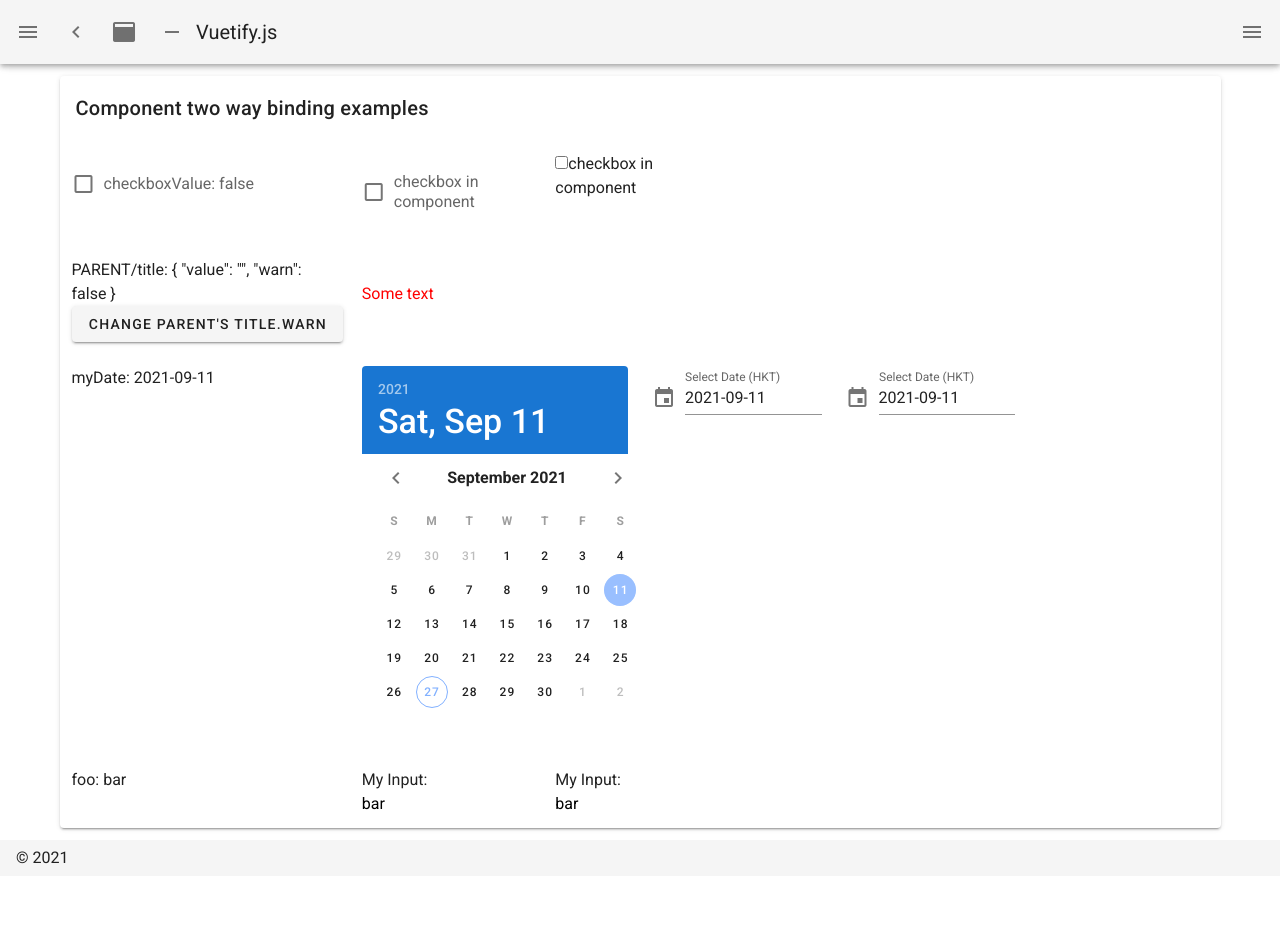
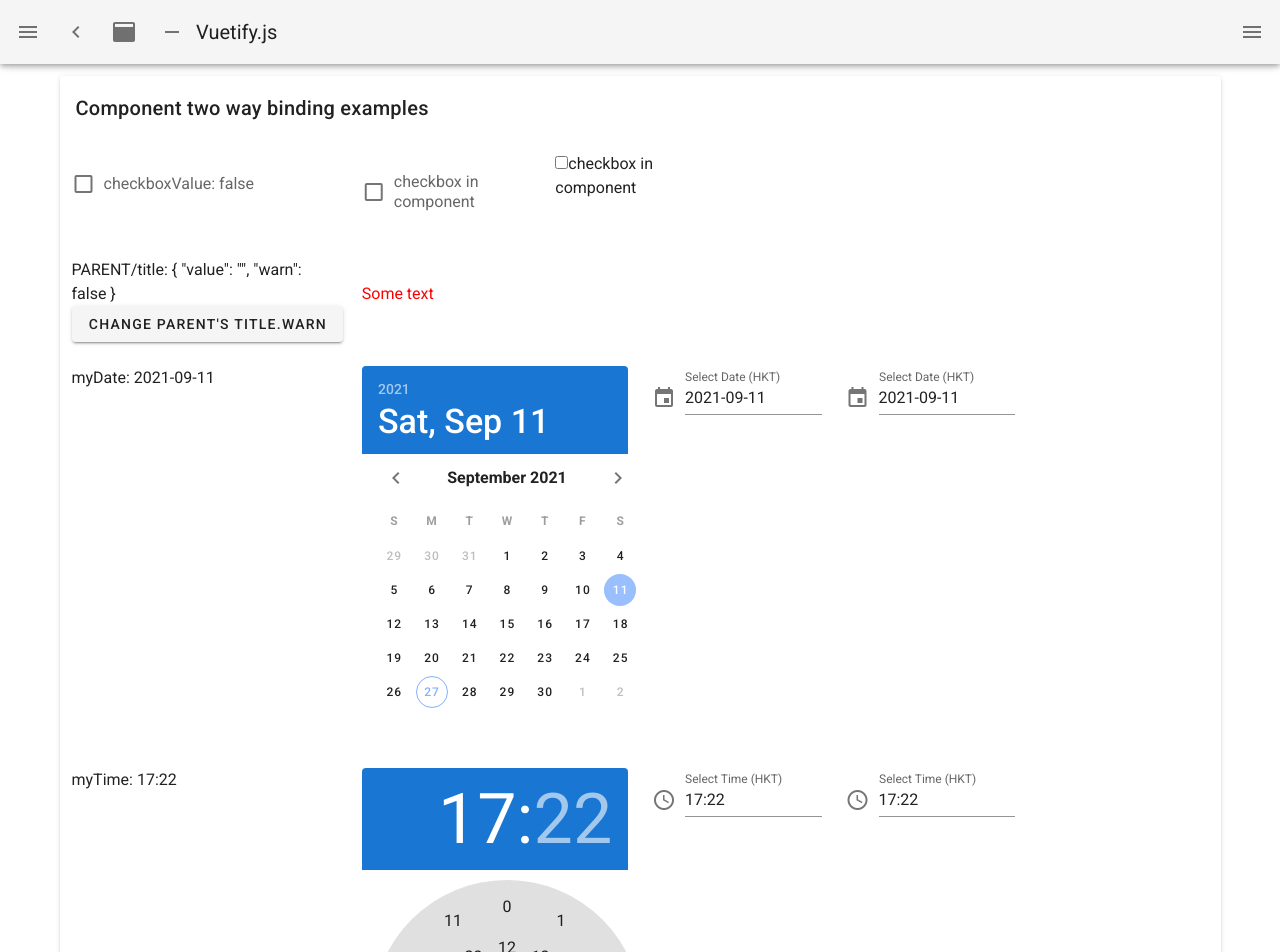
Before and after one commit to nonjosh/nuxt-vuetify-dev, a Nuxt app: page /binding in a window 1280 px wide. Shown: the top 952 px of the page. Before the commit the page ends 876 px from the top, so only its background shows below. Built offline with nearby package versions, Linux system fonts and the light colour scheme.

Commit message:
add timepicker binding examples

```diff
--- /dev/null
+++ b/components/MyTimePicker.vue
@@ -0,0 +1,29 @@
+<template>
+  <v-time-picker v-model="inputVal" format="24hr" scrollable></v-time-picker>
+</template>
+
+<script>
+export default {
+  model: {
+    prop: 'myTime',
+    event: 'change',
+  },
+  props: {
+    myTime: String,
+  },
+  computed: {
+    inputVal: {
+      get() {
+        return this.myTime
+      },
+      set(val) {
+        console.log(val)
+        this.$emit('change', val)
+      },
+    },
+  },
+}
+</script>
+
+<style>
+</style>
--- /dev/null
+++ b/components/MyTimePickerDialog.vue
@@ -0,0 +1,64 @@
+<template>
+  <v-dialog
+    ref="dialog"
+    v-model="modal2"
+    :return-value.sync="inputVal"
+    persistent
+    width="290px"
+  >
+    <template v-slot:activator="{ on, attrs }">
+      <v-text-field
+        v-model="inputVal"
+        label="Select Time (HKT)"
+        prepend-icon="mdi-clock-time-four-outline"
+        readonly
+        v-bind="attrs"
+        v-on="on"
+      ></v-text-field>
+    </template>
+    <v-time-picker
+      v-if="modal2"
+      v-model="inputVal"
+      full-width
+      format="24hr"
+      scrollable
+    >
+      <v-spacer></v-spacer>
+      <v-btn text color="primary" @click="modal2 = false"> Cancel </v-btn>
+      <v-btn text color="primary" @click="$refs.dialog.save(inputVal)">
+        OK
+      </v-btn>
+    </v-time-picker>
+  </v-dialog>
+</template>
+
+<script>
+export default {
+  model: {
+    prop: 'myTime',
+    event: 'change',
+  },
+  props: {
+    myTime: String,
+  },
+  data() {
+    return {
+      modal2: false,
+    }
+  },
+  computed: {
+    inputVal: {
+      get() {
+        return this.myTime
+      },
+      set(val) {
+        console.log(val)
+        this.$emit('change', val)
+      },
+    },
+  },
+}
+</script>
+
+<style>
+</style>
--- /dev/null
+++ b/components/MyTimePickerMenu.vue
@@ -0,0 +1,63 @@
+<template>
+  <v-menu
+    ref="menu"
+    v-model="menu2"
+    :close-on-content-click="false"
+    :nudge-right="40"
+    :return-value.sync="inputVal"
+    transition="scale-transition"
+    offset-y
+    max-width="290px"
+    min-width="290px"
+  >
+    <template v-slot:activator="{ on, attrs }">
+      <v-text-field
+        v-model="inputVal"
+        label="Select Time (HKT)"
+        prepend-icon="mdi-clock-time-four-outline"
+        readonly
+        v-bind="attrs"
+        v-on="on"
+      ></v-text-field>
+    </template>
+    <v-time-picker
+      v-if="menu2"
+      v-model="inputVal"
+      full-width
+      format="24hr"
+      scrollable
+      @click:minute="$refs.menu.save(inputVal)"
+    ></v-time-picker>
+  </v-menu>
+</template>
+
+<script>
+export default {
+  model: {
+    prop: 'myTime',
+    event: 'change',
+  },
+  props: {
+    myTime: String,
+  },
+  data() {
+    return {
+      menu2: false,
+    }
+  },
+  computed: {
+    inputVal: {
+      get() {
+        return this.myTime
+      },
+      set(val) {
+        console.log(val)
+        this.$emit('change', val)
+      },
+    },
+  },
+}
+</script>
+
+<style>
+</style>
--- a/pages/binding.vue
+++ b/pages/binding.vue
@@ -40,6 +40,16 @@
         /></v-col>
       </v-row>
       <v-row>
+        <v-col cols="12" lg="3">myTime: {{ myTime }}</v-col>
+        <v-col cols="12" lg="3"> <my-time-picker v-model="myTime" /></v-col>
+        <v-col cols="12" lg="2">
+          <my-time-picker-menu v-model="myTime"
+        /></v-col>
+        <v-col cols="12" lg="2">
+          <my-time-picker-dialog v-model="myTime"
+        /></v-col>
+      </v-row>
+      <v-row>
         <v-col cols="12" lg="3">foo: {{ foo }}</v-col>
         <v-col cols="12" lg="2"> <my-input v-model="foo"></my-input></v-col>
         <v-col cols="12" lg="2">
@@ -61,6 +71,7 @@ export default {
       },
       foo: 'bar',
       myDate: '2021-09-11',
+      myTime: '17:22',
     }
   },
 }
```
